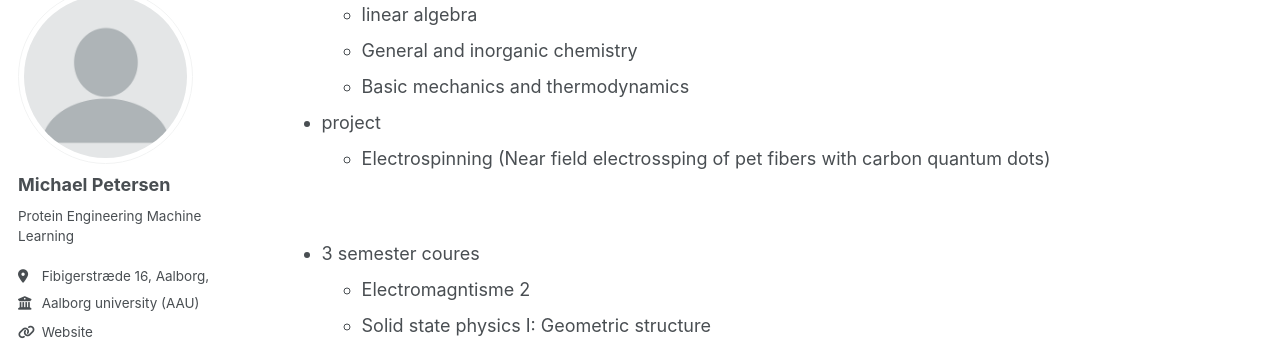
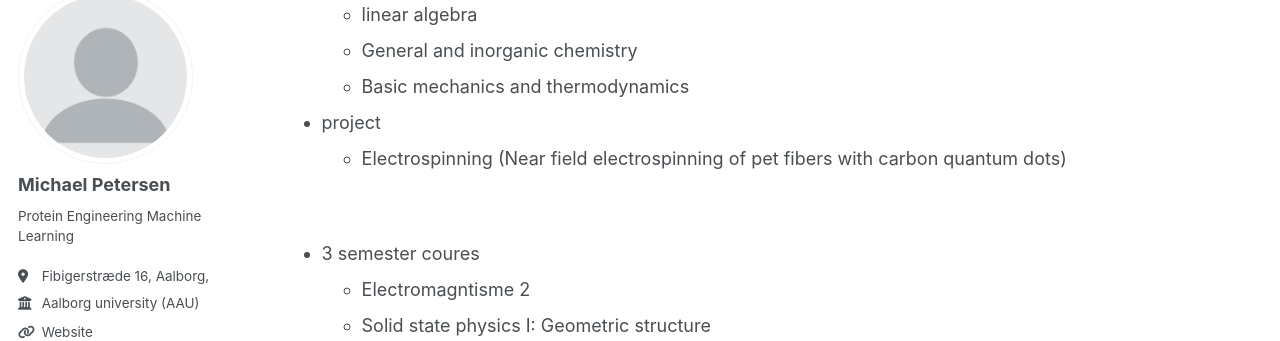
Before and after one commit to michipetersen18-rgb/cv_michael, a Jekyll site: the page built from _pages/cv.md, in a window 1280 px wide and 900 px high, scrolled down 694 px. Shown: the part 112-453 px from the top of the window. Built offline with Jekyll 4.4.1, drawn with Linux system fonts in a browser that asks for light colours; some web fonts are replaced; a script bundle is joined from its source files by our own code; library files that are not in the unit come from our copies.

Commit message:
Update cv.md

```diff
--- a/_pages/cv.md
+++ b/_pages/cv.md
@@ -38,7 +38,7 @@ educational lectures and project experience
     * General and inorganic chemistry
     * Basic mechanics and thermodynamics
 * project
-    * Electrospinning (Near field electrossping of pet fibers with carbon quantum dots)
+    * Electrospinning (Near field electrospinning of pet fibers with carbon quantum dots)
 
 
 &nbsp;
```
